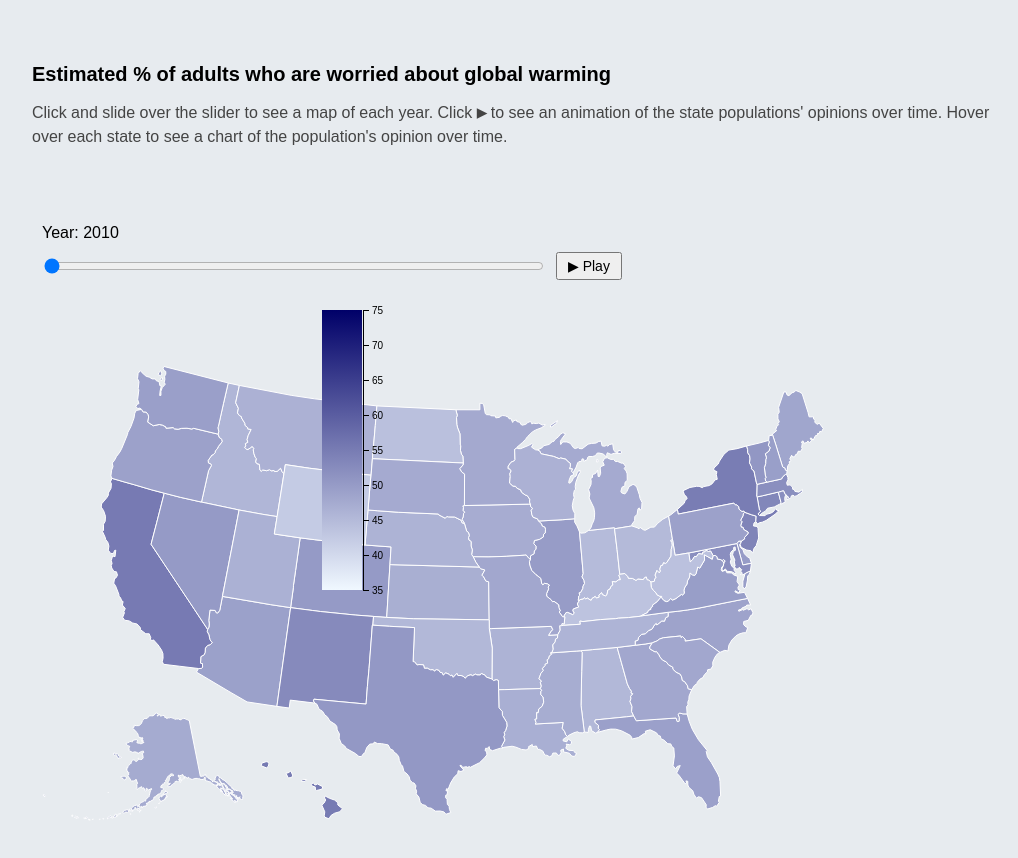
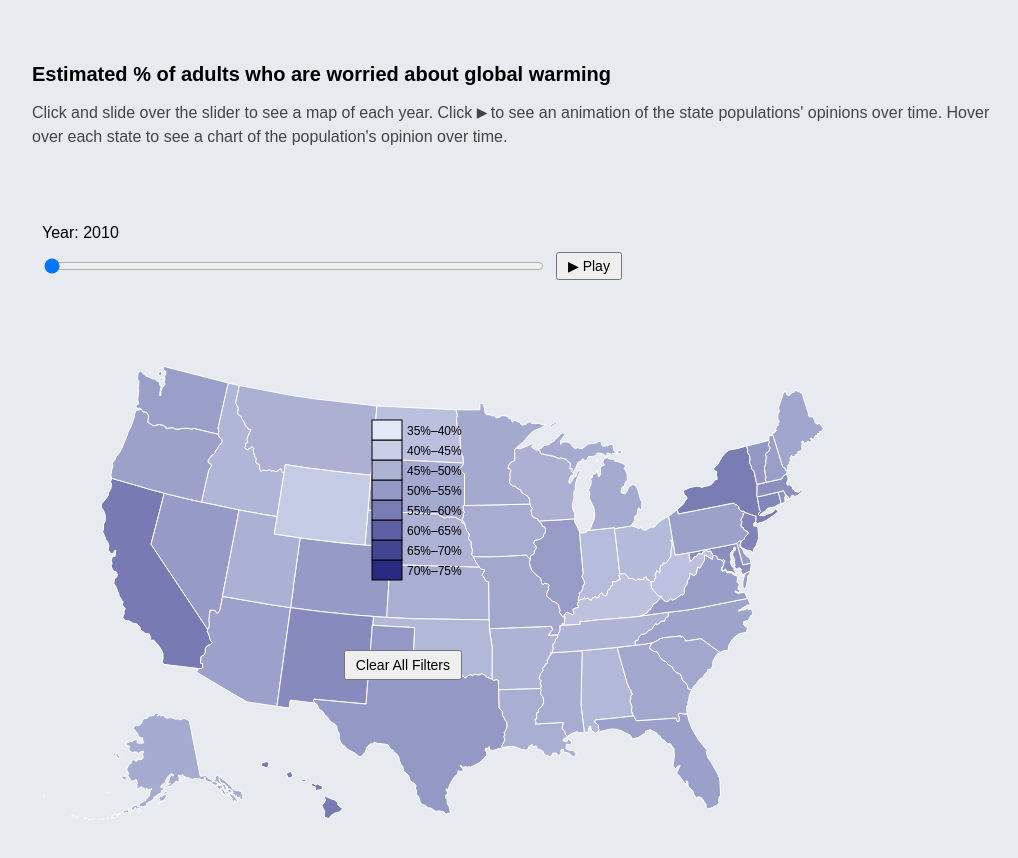
Before and after one commit to samtaylormooredm/Final-Project-CSC361, a plain HTML site: page index.html in a window 1280 px wide. Shown: the whole page, without its empty margins (18-1036 px from the left). Drawn offline with nearby package versions, Linux system fonts and the light colour scheme.

Commit message:
Hover and clicking for legend implemented

```diff
--- a/main.js
+++ b/main.js
@@ -1,25 +1,23 @@
-// Map dimensions
+// main.js
+
 var width = 960;
 var height = 600;
-// Define color scale range (light blue to dark navy)
 var lowColor = '#f0f8ff';
 var highColor = '#000068';
 
 var svg = d3.select("#map");
-
-// Define geographic projection for the US map
-var projection = d3.geoAlbersUsa()
-  .translate([width / 2, height / 2])
-  .scale([1000]);
-
+var projection = d3.geoAlbersUsa().translate([width / 2, height / 2]).scale([1000]);
 var path = d3.geoPath().projection(projection);
 var tooltip = d3.select("#tooltip");
 
-// Load CSV data for climate concern percentages
+let currentYear;
+let selectedBins = new Set();
+let hoveredBin = null;
+
+// Load CSV data
 d3.csv("climate_worried_by_state.csv", function(dataRaw) {
   var years = d3.keys(dataRaw[0]).filter(k => k !== "state");
   var dataByYear = {};
-  // Restructure data: {year -> {state -> value}}
   years.forEach(year => {
     dataByYear[year] = {};
     dataRaw.forEach(row => {
@@ -27,12 +25,11 @@ d3.csv("climate_worried_by_state.csv", function(dataRaw) {
     });
   });
 
+  currentYear = years[0];
+
   var allValues = Object.values(dataByYear).flatMap(d => Object.values(d));
-  // var minVal = d3.min(allValues);
-  // var maxVal = d3.max(allValues);
   var ramp = d3.scaleLinear().domain([35, 80]).range([lowColor, highColor]);
 
-  // Load GeoJSON data for US states
   d3.json("us-states.json", function(json) {
     var mapGroup = svg.append("g");
 
@@ -41,49 +38,42 @@ d3.csv("climate_worried_by_state.csv", function(dataRaw) {
         d.properties.value = dataByYear[year][d.properties.name];
       });
 
-      var states = mapGroup.selectAll("path")
-        .data(json.features);
+      const states = mapGroup.selectAll("path").data(json.features);
 
-      // Enter + update states
       states.enter()
         .append("path")
         .merge(states)
         .attr("d", path)
         .style("stroke", "#fff")
         .style("stroke-width", "1")
-        .style("fill", d => ramp(d.properties.value))
+        .style("fill", d => {
+          const val = d.properties.value;
+
+          const matchesSelected = selectedBins.size > 0 && Array.from(selectedBins).some(start => val >= start && val < start + 5);
+          const matchesHover = hoveredBin !== null && val >= hoveredBin && val < hoveredBin + 5;
+
+          if (selectedBins.size > 0) return matchesSelected ? ramp(val) : "#ffffff";
+          if (hoveredBin !== null) return matchesHover ? ramp(val) : "#ffffff";
+
+          return ramp(val);
+        })
         .on("mouseover", function(d) {
-            // Highlight state on hover and apply glow
-            d3.select(this)
-              .raise()  // <--- Brings this element to front
-              .style("stroke", "#FFFFC5") // or any blue you like
-              .style("stroke-width", 2)
-              .style("filter", "url(#glow)");
-
-            tooltip.style("visibility", "visible")
-                   .text(`${d.properties.name}: ${d.properties.value.toFixed(1)}%`);
+          d3.select(this).raise().style("stroke", "#FFFFC5").style("stroke-width", 2).style("filter", "url(#glow)");
+          tooltip.style("visibility", "visible").text(`${d.properties.name}: ${d.properties.value.toFixed(1)}%`);
         })
         .on("mousemove", function() {
-          tooltip.style("top", (d3.event.pageY - 10) + "px")
-                 .style("left", (d3.event.pageX + 10) + "px");
+          tooltip.style("top", (d3.event.pageY - 10) + "px").style("left", (d3.event.pageX + 10) + "px");
         })
-        // Reset styling and hide tooltip when not hovering
         .on("mouseout", function(d) {
-            d3.select(this)
-            .style("stroke", "#fff")
-            .style("stroke-width", 1)
-            .style("filter", null); // Remove glow effect
-
+          d3.select(this).style("stroke", "#fff").style("stroke-width", 1).style("filter", null);
           tooltip.style("visibility", "hidden");
-})
+        });
 
       states.exit().remove();
     }
 
-    // Render the initial map with the first year of data
-    updateMap(years[0]);
+    updateMap(currentYear);
 
-    // Slider setup
     var slider = d3.select("#year-slider")
       .attr("min", 0)
       .attr("max", years.length - 1)
@@ -94,14 +84,11 @@ d3.csv("climate_worried_by_state.csv", function(dataRaw) {
         d3.select("#year-label").text(`Year: ${year}`);
       });
 
-    // Label update
-    d3.select("#year-label").text(`Year: ${years[0]}`);
+    d3.select("#year-label").text(`Year: ${currentYear}`);
 
-    // Play button
     var playing = false;
     var interval;
-    d3.select("#play-button")
-      .on("click", function() {
+    d3.select("#play-button").on("click", function() {
       if (playing) {
         clearInterval(interval);
         d3.select(this).text("▶ Play");
@@ -122,46 +109,69 @@ d3.csv("climate_worried_by_state.csv", function(dataRaw) {
     });
 
     // Legend
-    var legendWidth = 140, legendHeight = 280;
-    var key = d3.select("body").append("svg")
-  .attr("width", legendWidth)
-  .attr("height", legendHeight + 20)
-  .attr("class", "legend")
+    const legendBins = d3.range(35, 75, 5).reverse();
+    const binHeight = 20;
+    const legendSvg = d3.select("body").append("svg")
+      .attr("width", 100)
+      .attr("height", legendBins.length * binHeight + 30)
       .style("position", "absolute")
-  .style("right", "800px")  // same horizontal position as before
-  .style("bottom", "200px");  // move this upward to shift the whole thing
+      .style("right", "800px")
+      .style("bottom", "200px");
 
+    legendBins.forEach((start, i) => {
+      const end = start + 5;
+      const yPos = (legendBins.length - 1 - i) * binHeight + 10;
 
-    var legend = key.append("defs")
-      .append("linearGradient")
-      .attr("id", "gradient")
-      .attr("x1", "100%")
-      .attr("y1", "0%")
-      .attr("x2", "100%")
-      .attr("y2", "100%");
+      legendSvg.append("rect")
+        .attr("x", 10)
+        .attr("y", yPos)
+        .attr("width", 30)
+        .attr("height", binHeight)
+        .attr("fill", ramp((start + end) / 2))
+        .attr("stroke", "black")
+        .attr("class", "legend-bin")
+        .attr("data-bin", start)
+        .on("mouseover", function() {
+          hoveredBin = start;
+          d3.select(this).attr("stroke-width", 3);
+          updateMap(currentYear);
+        })
+        .on("mouseout", function() {
+          const thisBin = +d3.select(this).attr("data-bin");
+          hoveredBin = null;
+          if (!selectedBins.has(thisBin)) d3.select(this).attr("stroke-width", 1);
+          updateMap(currentYear);
+        })
+        .on("click", function() {
+          const thisBin = +d3.select(this).attr("data-bin");
+          if (selectedBins.has(thisBin)) {
+            selectedBins.delete(thisBin);
+            d3.select(this).classed("active", false);
+          } else {
+            selectedBins.add(thisBin);
+            d3.select(this).classed("active", true);
+          }
+          updateMap(currentYear);
+        });
 
-    legend.append("stop")
-      .attr("offset", "0%")
-      .attr("stop-color", highColor)
-      .attr("stop-opacity", 1);
+      legendSvg.append("text")
+        .attr("x", 45)
+        .attr("y", yPos + 15)
+        .text(`${start}%–${end}%`)
+        .style("font-size", "12px");
+    });
 
-    legend.append("stop")
-      .attr("offset", "100%")
-      .attr("stop-color", lowColor)
-      .attr("stop-opacity", 1);
-
-    key.append("rect")
-      .attr("width", legendWidth - 100)
-      .attr("height", legendHeight)
-      .style("fill", "url(#gradient)")
-      .attr("transform", "translate(0,10)");
-
-    var y = d3.scaleLinear().range([legendHeight, 0]).domain([35, 75]);
-    var yAxis = d3.axisRight(y);
-
-    key.append("g")
-      .attr("class", "y axis")
-      .attr("transform", "translate(41,10)")
-      .call(yAxis);
+    // Add Clear Filters button
+    d3.select("body").append("button")
+      .text("Clear All Filters")
+      .style("position", "absolute")
+      .style("right", "800px")
+      .style("bottom", "120px")
+      .style("padding", "5px 10px")
+      .on("click", () => {
+        selectedBins.clear();
+        d3.selectAll(".legend-bin").classed("active", false);
+        updateMap(currentYear);
       });
   });
+});
--- a/styles.css
+++ b/styles.css
@@ -1,3 +1,4 @@
+/* styles.css */
 body {
   font: 12px sans-serif;
   background-color: #e7ebef;
@@ -70,3 +71,19 @@ body {
   border-radius: 4px;
   font-size: 12px;
 }
+
+.legend-bin {
+  cursor: pointer;
+  stroke-width: 1;
+  transition: stroke-width 0.2s;
+}
+
+.legend-bin:hover {
+  stroke-width: 3;
+  stroke: #333;
+}
+
+.legend-bin.active {
+  stroke-width: 3;
+  stroke: #333;
+}
```
Lines whose indentation alone changed are shown as unchanged.
